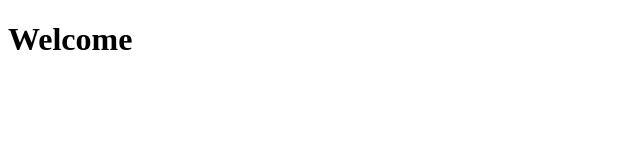
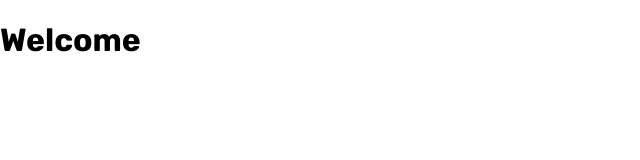
Before and after one commit to Kallebe18/coderockr-challenge, a React (Create React App) app: page / in a window 1280 px wide. Shown: the top 160 px of the page, without its empty margins (0-640 px from the left). Built offline with nearby package versions, Linux system fonts and the light colour scheme.

Commit message:
Global styles

```diff
--- a/src/App.tsx
+++ b/src/App.tsx
@@ -1,7 +1,13 @@
+import GlobalStyles from "./globalStyles";
 import { AppRoutes } from "./routes";
 
 function App() {
-  return <AppRoutes />;
+  return (
+    <>
+      <GlobalStyles />
+      <AppRoutes />
+    </>
+  );
 }
 
 export default App;
--- /dev/null
+++ b/src/globalStyles.ts
@@ -0,0 +1,12 @@
+import { createGlobalStyle } from "styled-components";
+
+const GlobalStyles = createGlobalStyle`
+  body {
+    margin: 0;
+    padding: 0;
+    box-sizing: border-box;
+    font-family: 'Rubik';
+  }
+`;
+
+export default GlobalStyles;
```
